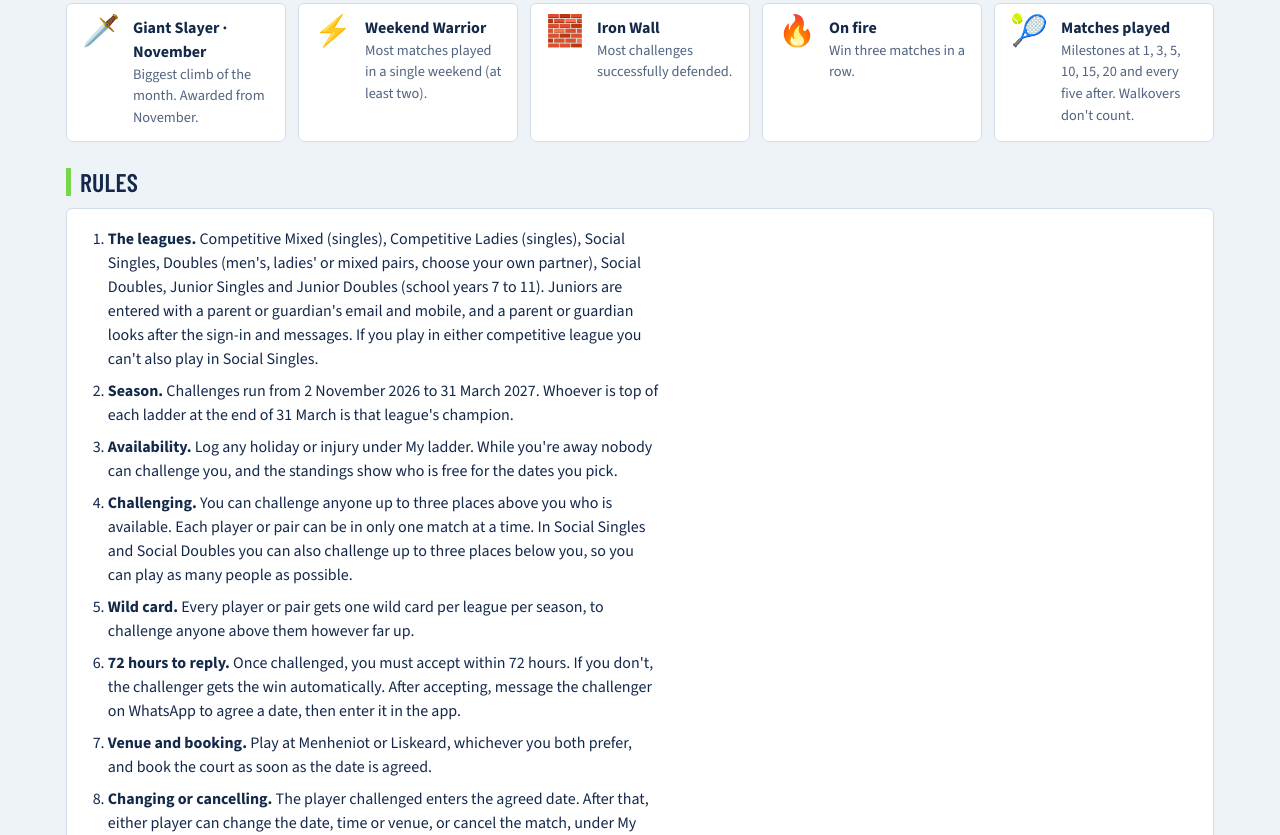
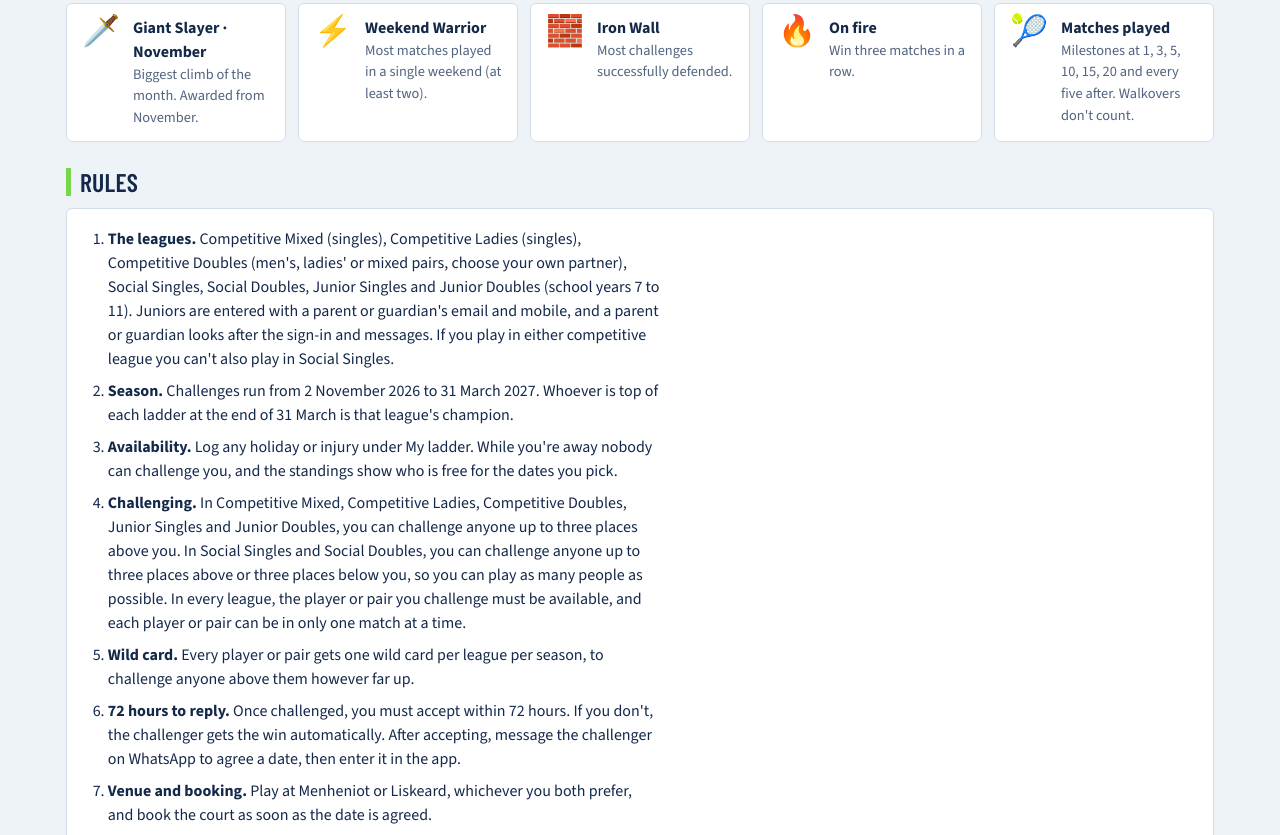
Before and after one commit to ZHARRIS31/ladder-leagues, a plain HTML site: page index.html in a window 1280 px wide. Shown: the part 1187-2022 px from the top of the page. Drawn offline with nearby package versions, Linux system fonts and the light colour scheme; no server answers.

Commit message:
Add files via upload

```diff
--- a/index.html
+++ b/index.html
@@ -74,10 +74,10 @@
     <h2 id="hRules">Rules</h2>
     <div class="panel rules">
       <ol>
-        <li><b>The leagues.</b> Competitive Mixed (singles), Competitive Ladies (singles), Social Singles, Doubles (men's, ladies' or mixed pairs, choose your own partner), Social Doubles, Junior Singles and Junior Doubles (school years 7 to 11). Juniors are entered with a parent or guardian's email and mobile, and a parent or guardian looks after the sign-in and messages. If you play in either competitive league you can't also play in Social Singles.</li>
+        <li><b>The leagues.</b> Competitive Mixed (singles), Competitive Ladies (singles), Competitive Doubles (men's, ladies' or mixed pairs, choose your own partner), Social Singles, Social Doubles, Junior Singles and Junior Doubles (school years 7 to 11). Juniors are entered with a parent or guardian's email and mobile, and a parent or guardian looks after the sign-in and messages. If you play in either competitive league you can't also play in Social Singles.</li>
         <li><b>Season.</b> Challenges run from 2 November 2026 to 31 March 2027. Whoever is top of each ladder at the end of 31 March is that league's champion.</li>
         <li><b>Availability.</b> Log any holiday or injury under My ladder. While you're away nobody can challenge you, and the standings show who is free for the dates you pick.</li>
-        <li><b>Challenging.</b> You can challenge anyone up to three places above you who is available. Each player or pair can be in only one match at a time. In Social Singles and Social Doubles you can also challenge up to three places below you, so you can play as many people as possible.</li>
+        <li><b>Challenging.</b> In Competitive Mixed, Competitive Ladies, Competitive Doubles, Junior Singles and Junior Doubles, you can challenge anyone up to three places above you. In Social Singles and Social Doubles, you can challenge anyone up to three places above or three places below you, so you can play as many people as possible. In every league, the player or pair you challenge must be available, and each player or pair can be in only one match at a time.</li>
         <li><b>Wild card.</b> Every player or pair gets one wild card per league per season, to challenge anyone above them however far up.</li>
         <li><b>72 hours to reply.</b> Once challenged, you must accept within 72 hours. If you don't, the challenger gets the win automatically. After accepting, message the challenger on WhatsApp to agree a date, then enter it in the app.</li>
         <li><b>Venue and booking.</b> Play at Menheniot or Liskeard, whichever you both prefer, and book the court as soon as the date is agreed.</li>
--- a/ladder-core.js
+++ b/ladder-core.js
@@ -6,7 +6,7 @@
 var LadderCore = (function () {
   const SEASON_START = "2026-10-24"; // TEST ONLY: set to "2026-11-02" before the season
   const SEASON_END = "2027-03-31";
-  const LEAGUES = ["Competitive Mixed", "Competitive Ladies", "Social Singles", "Doubles", "Social Doubles", "Junior Singles", "Junior Doubles"];
+  const LEAGUES = ["Competitive Mixed", "Competitive Ladies", "Social Singles", "Competitive Doubles", "Social Doubles", "Junior Singles", "Junior Doubles"];
   const VENUES = ["Menheniot", "Liskeard"];
   const MONTHS = [["2026-11", "November"], ["2026-12", "December"], ["2027-01", "January"], ["2027-02", "February"], ["2027-03", "March"]];
   const REPLY_HOURS = 72;     // time the challenged player has to accept
```
